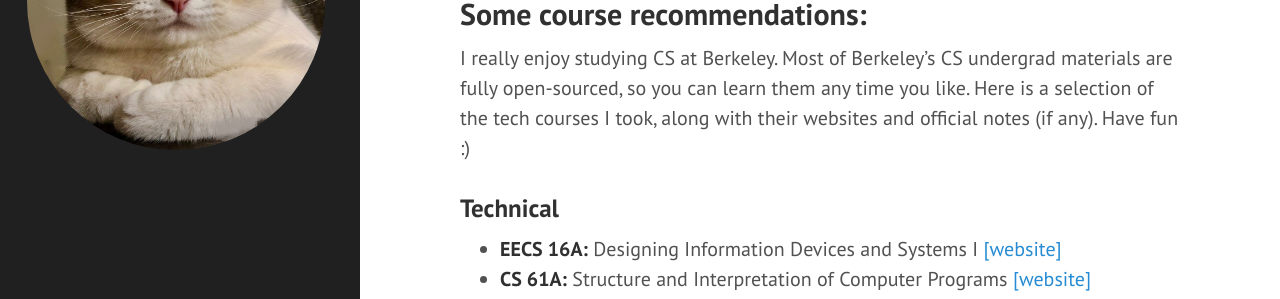
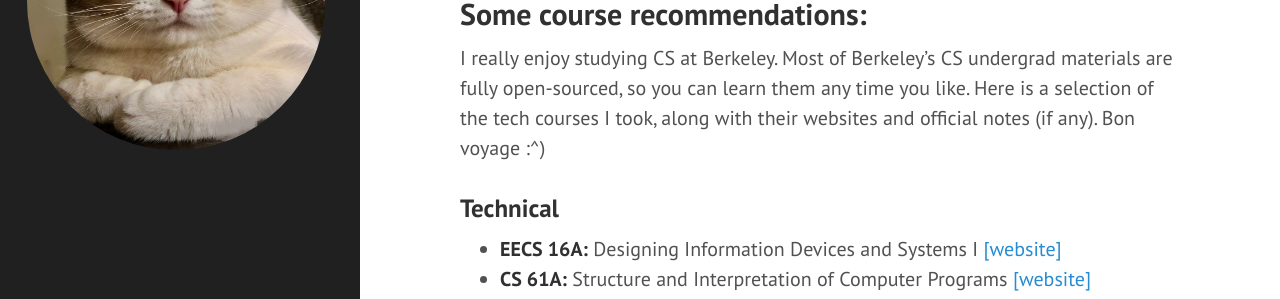
Before and after one commit to ryeii/ryeii.github.io, a Jekyll site: the page built from _posts/2022-06-24-about-me.md, in a window 1280 px wide and 900 px high, scrolled down 365 px. Shown: the part 215-514 px from the top of the window. Built offline with Jekyll 4.4.1, drawn with Linux system fonts in a browser that asks for light colours.

Commit message:
minor changes

```diff
--- a/_posts/2022-06-24-about-me.md
+++ b/_posts/2022-06-24-about-me.md
@@ -25,7 +25,7 @@ I am an undergraduate student @ <ins>UC Berkeley</ins> majoring in Computer Scie
 
 ## Some course recommendations:
 
-I really enjoy studying CS at Berkeley. Most of Berkeley's CS undergrad materials are fully open-sourced, so you can learn them any time you like. Here is a selection of the tech courses I took, along with their websites and official notes (if any). Have fun :)
+I really enjoy studying CS at Berkeley. Most of Berkeley's CS undergrad materials are fully open-sourced, so you can learn them any time you like. Here is a selection of the tech courses I took, along with their websites and official notes (if any). Bon voyage :^)
 
 ### Technical
 * **EECS 16A:** Designing Information Devices and Systems I [[website]](https://www.eecs16a.org/)
```
Also changed, not shown: 4 other files.
